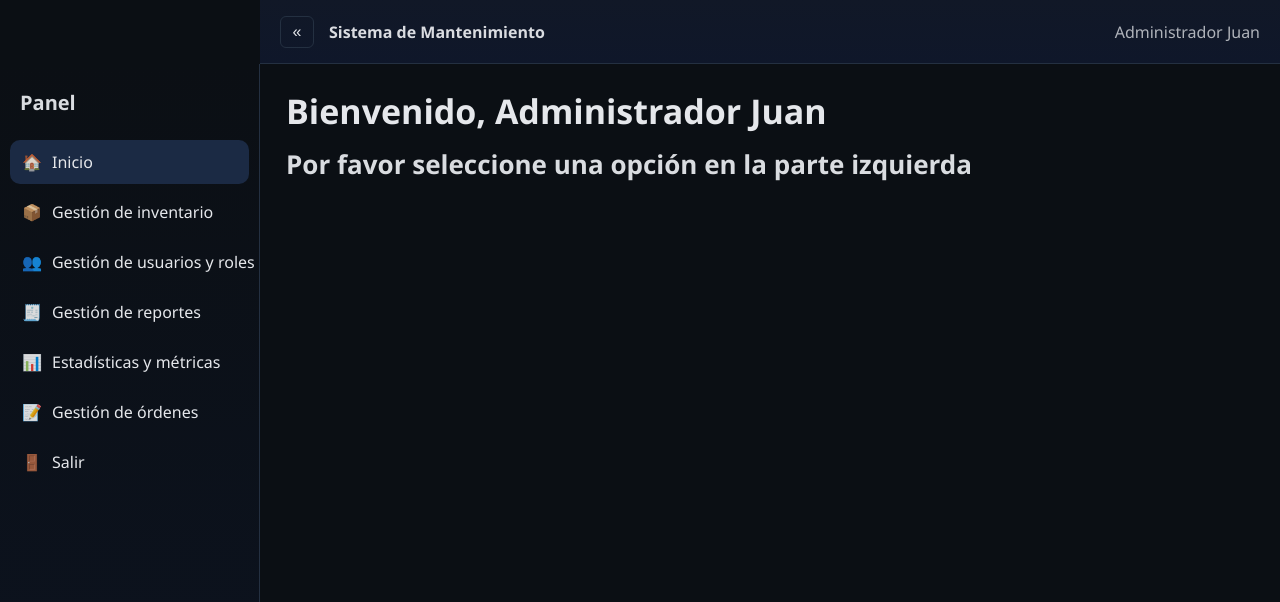
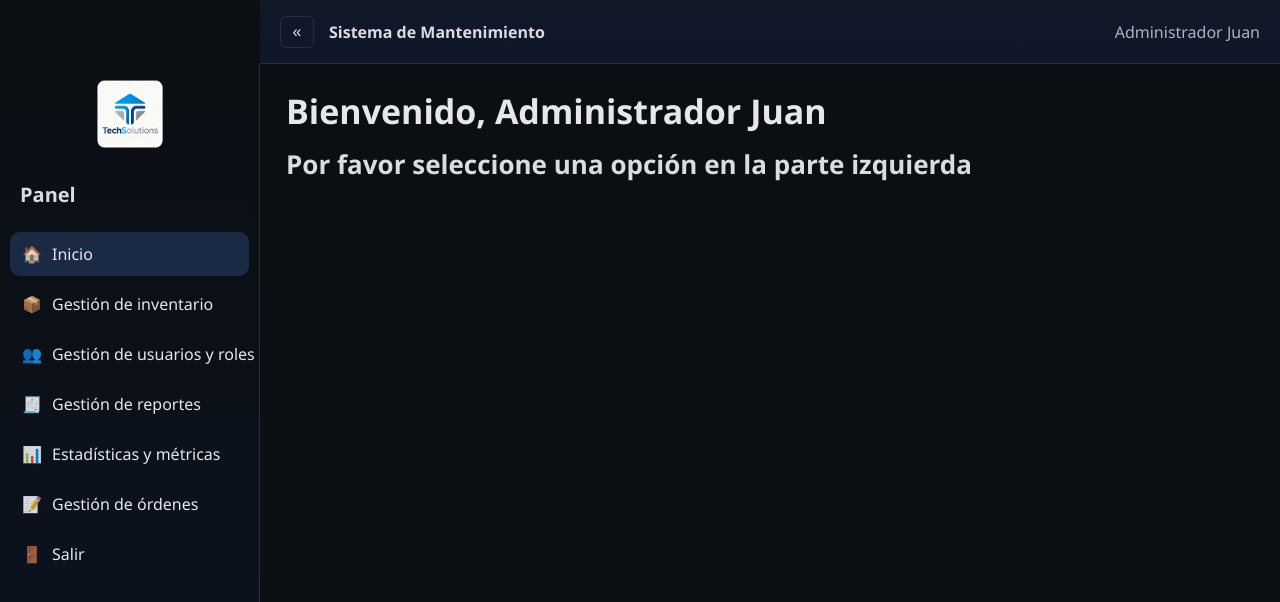
Before and after one commit to David-Darkness/Gestion-Mantenimiento-Fronted, a React (Vite) app: page /admin in a window 1280 px wide. Shown: the top 602 px of the page. Built offline with nearby package versions, Linux system fonts and the light colour scheme.

Commit message:
Se colocó el logo en los sidevar de administrador y el técnico

```diff
--- a/src/pages/admin/AdminLayout.jsx
+++ b/src/pages/admin/AdminLayout.jsx
@@ -1,6 +1,7 @@
 import { Link, Outlet, useLocation } from "react-router-dom";
 import { useState, useEffect } from "react";
 import "../../styles/admin.css";
+import logoTechSolutions from "../../assets/Logo TechSolutions.png";
 
 export default function AdminLayout() {
   const location = useLocation();
@@ -80,6 +81,9 @@ export default function AdminLayout() {
             ×
           </button>
         )}
+        <div className="sidebar-logo">
+          <img src={logoTechSolutions} alt="TechSolutions" />
+        </div>
         <div className="side-title">Panel</div>
         <nav className="menu">
           <Link to="/admin" className={isActive("/admin")} onClick={closeSidebar}>
--- a/src/pages/technician/TechnicianLayout.jsx
+++ b/src/pages/technician/TechnicianLayout.jsx
@@ -1,6 +1,7 @@
 import { Link, Outlet, useLocation } from "react-router-dom";
 import { useEffect, useState } from "react";
 import "../../styles/technician.css";
+import logoTechSolutions from "../../assets/Logo TechSolutions.png";
 
 export default function TechnicianLayout() {
   const location = useLocation();
@@ -64,6 +65,9 @@ export default function TechnicianLayout() {
         {isMobile && (
           <button className="sidebar-close" aria-label="Cerrar panel" onClick={closeSidebar}>×</button>
         )}
+        <div className="sidebar-logo">
+          <img src={logoTechSolutions} alt="TechSolutions" />
+        </div>
         <div className="side-title">Panel</div>
         <nav className="menu">
           <Link to="/tecnico" className={isActive("/tecnico")} onClick={closeSidebar}>
--- a/src/styles/admin.css
+++ b/src/styles/admin.css
@@ -102,12 +102,27 @@
   grid-area: sidebar;
   background: linear-gradient(180deg, #0b0f14, #0c1320);
   border-right: 1px solid var(--color-border);
-  padding: 16px 10px;
+  padding: 10px 10px 18px;
   transition: transform 0.3s ease;
   position: sticky; /* fijo en escritorio */
   top: 64px;
   height: calc(100vh - 64px);
   overflow: hidden; /* no scroll en sidebar */
+}
+.sidebar-logo {
+  display: flex;
+  align-items: center;
+  justify-content: center;
+  padding: 4px 10px 8px;
+  margin: -10px 0 4px;
+  transition: padding 0.3s ease, margin 0.3s ease;
+}
+.sidebar-logo img {
+  width: 100%;
+  max-width: 92px;
+  height: auto;
+  object-fit: contain;
+  transition: transform 0.3s ease, max-width 0.3s ease;
 }
 
 .sidebar-close {
@@ -215,6 +230,18 @@
     transform: translateX(0);
   }
 
+  .sidebar-close + .sidebar-logo {
+    margin-top: 12px;
+  }
+
+  .sidebar-logo {
+    padding: 8px 18px 12px;
+  }
+
+  .sidebar-logo img {
+    max-width: 110px;
+  }
+
   .sidebar-overlay {
     display: block;
   }
@@ -256,7 +283,14 @@
 }
 
 .admin.collapsed .admin-sidebar {
-  padding: 16px 6px;
+  padding: 10px 6px 18px;
+}
+.admin.collapsed .sidebar-logo {
+  padding: 4px 0 6px;
+  margin-bottom: 6px;
+}
+.admin.collapsed .sidebar-logo img {
+  max-width: 36px;
 }
 
 .admin.collapsed .menu a {
```
